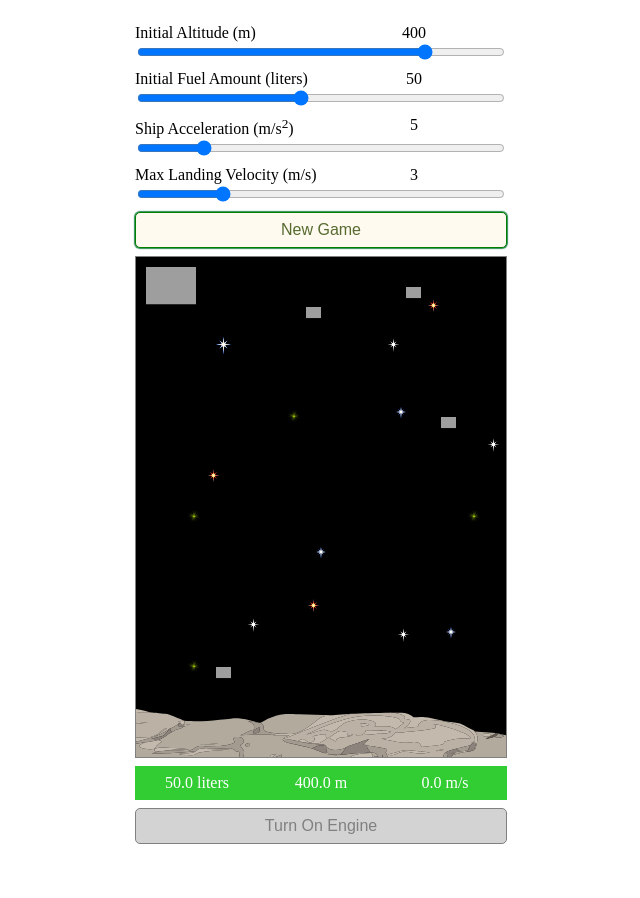
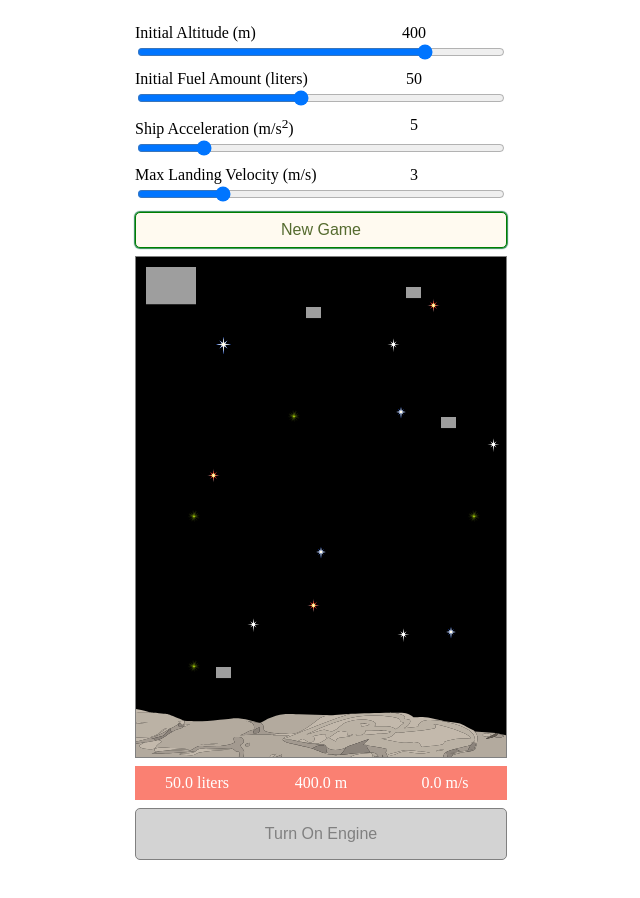
Before and after one commit to tomfoxweb/game-apollon, an Angular app: page / in a window 1280 px wide. Shown: the top 898 px of the page, without its empty margins (319-959 px from the left). Built offline with nearby package versions, Linux system fonts and the light colour scheme.

Commit message:
Change colors for span info

```diff
--- a/src/app/app.component.scss
+++ b/src/app/app.component.scss
@@ -17,6 +17,10 @@ $content-max-width: 370px;
     border: 1px solid green;
     border-radius: 5px;
     box-shadow: 0px 0px 1px 1px seagreen;
+
+    &.button-engine {
+      padding: 1em;
+    }
 
     &:active {
       color: white;
@@ -68,14 +72,14 @@ $content-max-width: 370px;
       font-size: inherit;
       text-align: center;
       color: white;
-      background-color: limegreen;
+      background-color: salmon;
 
       &.danger-value {
         background-color: red;
       }
 
       &.over-value {
-        background-color: green;
+        background-color: limegreen;
       }
     }
   }
```
